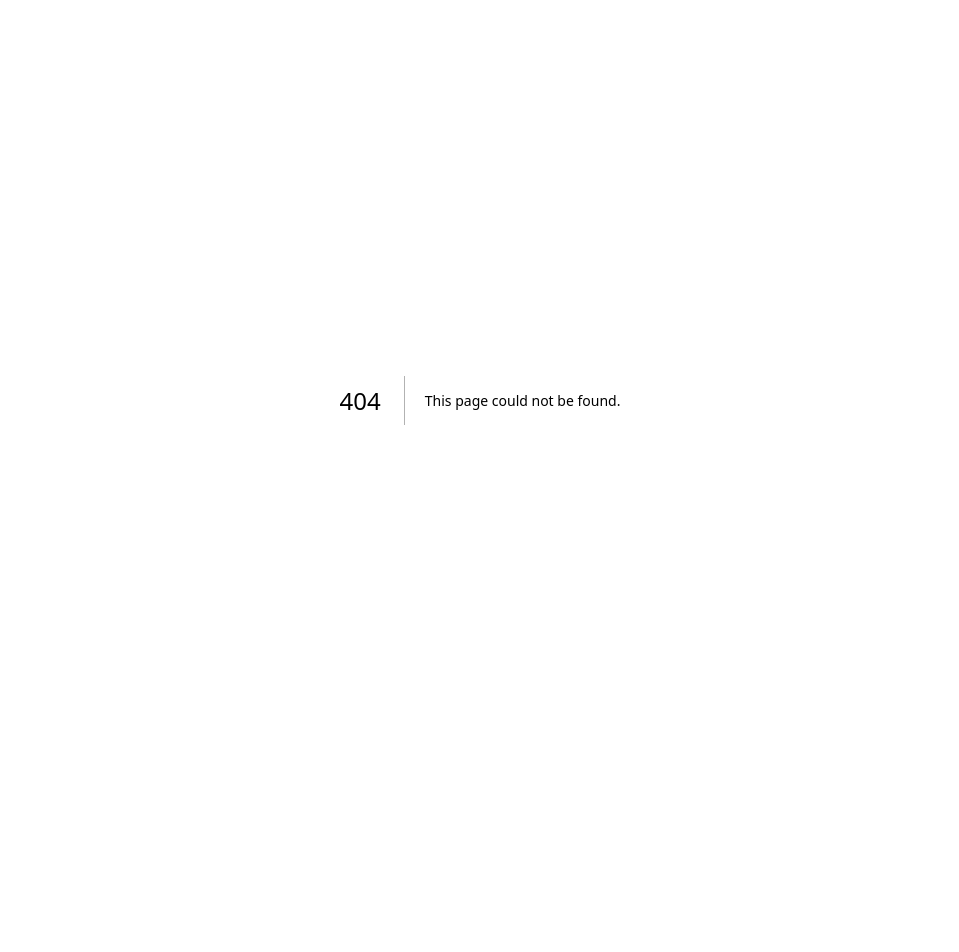
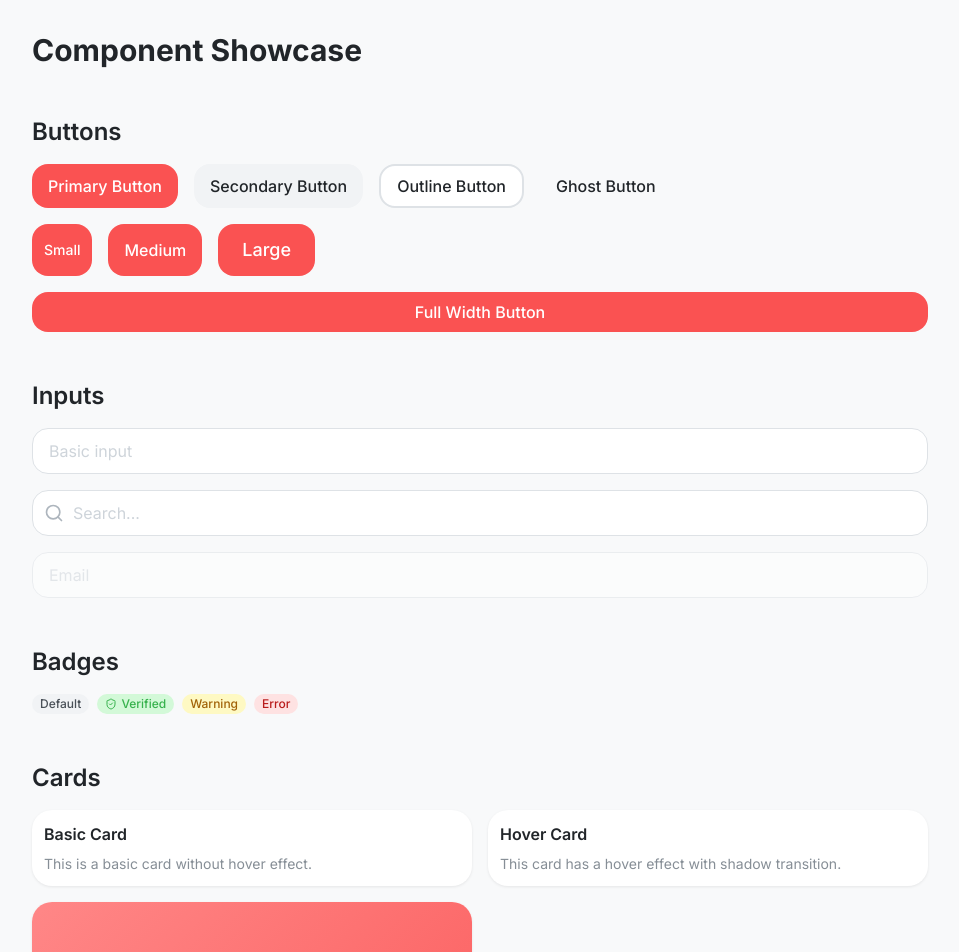
Before and after one commit to adhcode/boroboro, a Next.js app in the folder apps/web/: page /components-showcase in a window 1280 px wide. Before the commit this address had no page. Shown: the top 952 px of the page, without its empty margins (160-1119 px from the left). Before the commit the page ends 800 px from the top, so only its background shows below. Built offline with nearby package versions, Linux system fonts and the light colour scheme.

Commit message:
feat: add component showcase page

```diff
--- /dev/null
+++ b/apps/web/src/app/components-showcase/page.tsx
@@ -0,0 +1,144 @@
+import { Search, Star, ShieldCheck } from 'lucide-react';
+
+import { Badge } from '@/components/ui/Badge';
+import { Button } from '@/components/ui/Button';
+import { Card, CardContent, CardImage } from '@/components/ui/Card';
+import { Input } from '@/components/ui/Input';
+
+export default function ComponentsShowcase() {
+  return (
+    <div className="min-h-screen bg-neutral-50 p-8">
+      <div className="max-w-4xl mx-auto space-y-12">
+        <h1 className="text-3xl font-bold">Component Showcase</h1>
+
+        {/* Buttons */}
+        <section className="space-y-4">
+          <h2 className="text-2xl font-semibold">Buttons</h2>
+          <div className="flex flex-wrap gap-4">
+            <Button variant="primary">Primary Button</Button>
+            <Button variant="secondary">Secondary Button</Button>
+            <Button variant="outline">Outline Button</Button>
+            <Button variant="ghost">Ghost Button</Button>
+          </div>
+          <div className="flex flex-wrap gap-4">
+            <Button variant="primary" size="sm">Small</Button>
+            <Button variant="primary" size="md">Medium</Button>
+            <Button variant="primary" size="lg">Large</Button>
+          </div>
+          <Button variant="primary" fullWidth>Full Width Button</Button>
+        </section>
+
+        {/* Inputs */}
+        <section className="space-y-4">
+          <h2 className="text-2xl font-semibold">Inputs</h2>
+          <Input placeholder="Basic input" />
+          <Input
+            placeholder="Search..."
+            leftIcon={<Search className="w-5 h-5" />}
+          />
+          <Input
+            type="email"
+            placeholder="Email"
+            disabled
+          />
+        </section>
+
+        {/* Badges */}
+        <section className="space-y-4">
+          <h2 className="text-2xl font-semibold">Badges</h2>
+          <div className="flex flex-wrap gap-2">
+            <Badge variant="default">Default</Badge>
+            <Badge variant="success">
+              <ShieldCheck className="w-3 h-3" />
+              Verified
+            </Badge>
+            <Badge variant="warning">Warning</Badge>
+            <Badge variant="error">Error</Badge>
+          </div>
+        </section>
+
+        {/* Cards */}
+        <section className="space-y-4">
+          <h2 className="text-2xl font-semibold">Cards</h2>
+          <div className="grid grid-cols-1 md:grid-cols-2 gap-4">
+            <Card>
+              <CardContent>
+                <h3 className="font-semibold mb-2">Basic Card</h3>
+                <p className="text-neutral-600 text-sm">
+                  This is a basic card without hover effect.
+                </p>
+              </CardContent>
+            </Card>
+
+            <Card hover>
+              <CardContent>
+                <h3 className="font-semibold mb-2">Hover Card</h3>
+                <p className="text-neutral-600 text-sm">
+                  This card has a hover effect with shadow transition.
+                </p>
+              </CardContent>
+            </Card>
+
+            <Card hover>
+              <CardImage>
+                <div className="w-full h-full bg-gradient-to-br from-primary-400 to-primary-600" />
+              </CardImage>
+              <CardContent>
+                <div className="flex items-center gap-2 mb-2">
+                  <Badge variant="success">
+                    <ShieldCheck className="w-3 h-3" />
+                    VERIFIED
+                  </Badge>
+                </div>
+                <h3 className="font-semibold mb-2">Card with Image</h3>
+                <div className="flex items-center justify-between">
+                  <span className="text-primary-600 font-bold">₦8,500</span>
+                  <div className="flex items-center gap-1">
+                    <Star className="w-4 h-4 fill-yellow-400 text-yellow-400" />
+                    <span className="font-semibold">4.9</span>
+                  </div>
+                </div>
+              </CardContent>
+            </Card>
+          </div>
+        </section>
+
+        {/* Colors */}
+        <section className="space-y-4">
+          <h2 className="text-2xl font-semibold">Colors</h2>
+          <div className="grid grid-cols-2 md:grid-cols-4 gap-4">
+            <div>
+              <div className="h-20 rounded-xl bg-primary-600 mb-2" />
+              <p className="text-sm font-medium">Primary 600</p>
+            </div>
+            <div>
+              <div className="h-20 rounded-xl bg-neutral-900 mb-2" />
+              <p className="text-sm font-medium">Neutral 900</p>
+            </div>
+            <div>
+              <div className="h-20 rounded-xl bg-success-500 mb-2" />
+              <p className="text-sm font-medium">Success 500</p>
+            </div>
+            <div>
+              <div className="h-20 rounded-xl bg-neutral-50 border-2 border-neutral-200 mb-2" />
+              <p className="text-sm font-medium">Neutral 50</p>
+            </div>
+          </div>
+        </section>
+
+        {/* Typography */}
+        <section className="space-y-4">
+          <h2 className="text-2xl font-semibold">Typography</h2>
+          <div className="space-y-2">
+            <h1 className="text-3xl font-bold">Heading 1 - Bold 30px</h1>
+            <h2 className="text-2xl font-bold">Heading 2 - Bold 24px</h2>
+            <h3 className="text-xl font-semibold">Heading 3 - Semibold 20px</h3>
+            <p className="text-base text-neutral-900">Body text - Regular 16px</p>
+            <p className="text-sm text-neutral-600">Small text - Regular 14px</p>
+            <p className="text-xs text-neutral-500">Extra small - Regular 12px</p>
+          </div>
+        </section>
+      </div>
+    </div>
+  );
+}
```
